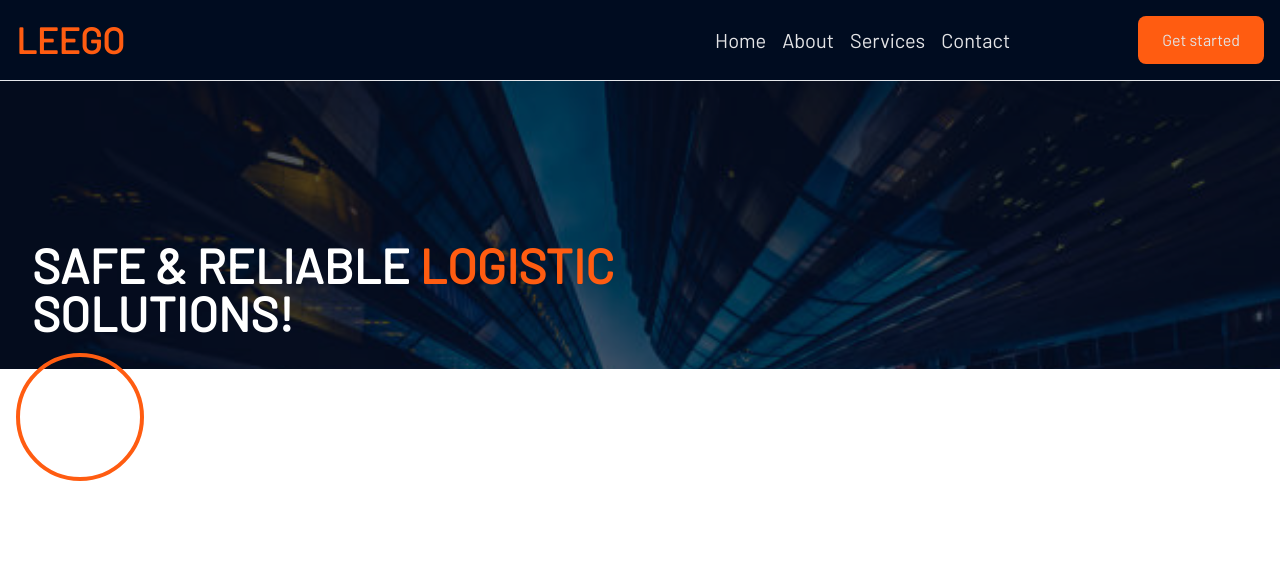
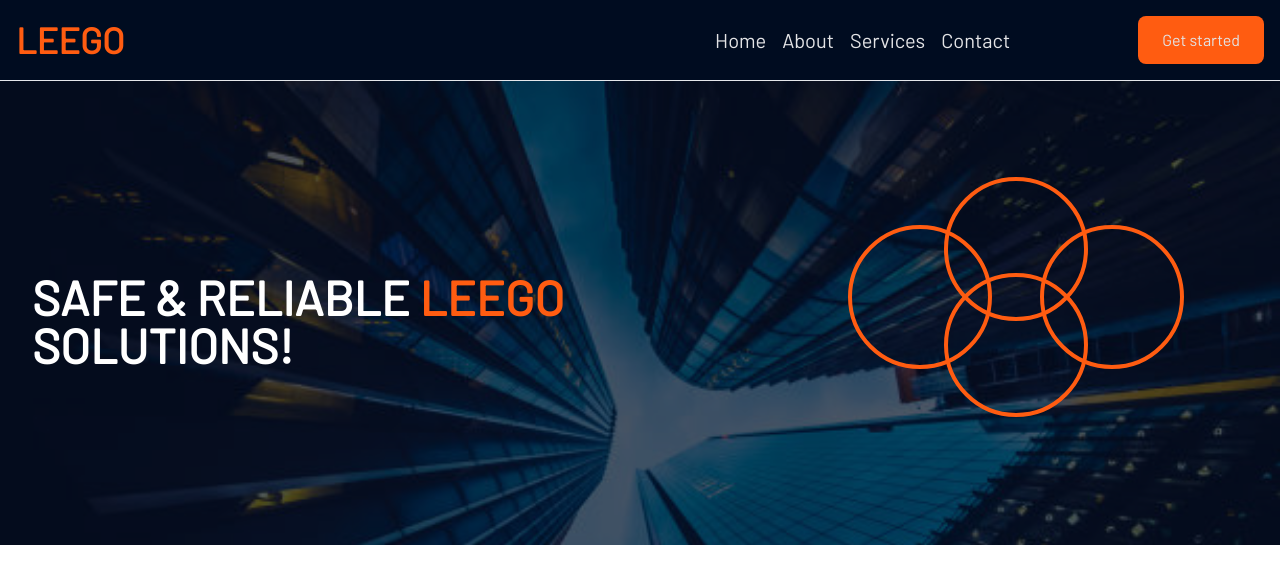
Before and after one commit to TaiwoSoftware/creativity, a Next.js app: page / in a window 1280 px wide. Shown: the top 584 px of the page. Built offline with nearby package versions, Linux system fonts and the light colour scheme.

Commit message:
leego website

```diff
--- a/src/components/BodyItems/CustomHeaderOne.jsx
+++ b/src/components/BodyItems/CustomHeaderOne.jsx
@@ -1,8 +1,8 @@
 export default function CustomHeaderOne() {
   return (
     <>
-      <h1 className="text-white text-5xl font-bold uppercase">
-        Safe & Reliable <span className="text-[#ff5c11] ">Logistic</span> <br />
+      <h1 className="text-white mt-[-2rem] mb-[4rem] text-5xl font-extrabold uppercase ">
+        Safe & Reliable <span className="text-[#ff5c11] ">LEEGO</span> <br />
         Solutions!
       </h1>
     </>
--- a/src/components/BodyItems/MainBody.jsx
+++ b/src/components/BodyItems/MainBody.jsx
@@ -4,13 +4,19 @@ import CustomHeaderOne from "./CustomHeaderOne";
 export default function MainBody() {
   return (
     <>
-      <div className="relative p-4 background">
-        <div className=" bg-[#000c20b0] absolute inset-0"></div>
-        <div className="mt-32 p-4 z-10 relative">
-          <CustomHeaderOne />
+      <div>
+        <div className="relative p-4 background ">
+          <div className=" bg-[#000c20b0] absolute inset-0"></div>
+          <div className="mt-48 mb-20 p-4 z-10 relative">
+            <CustomHeaderOne />
+          </div>
+          <div>
+            <CircleRings ringsStyles="border border-[#ff5c11] h-36 top-24 right-[12rem] w-36 absolute border-4 rounded-full" />
+            <CircleRings ringsStyles="border border-[#ff5c11] h-36 top-[9rem] right-[6rem] w-36 absolute border-4 rounded-full" />
+            <CircleRings ringsStyles="border border-[#ff5c11] h-36 top-48  right-[12rem]  w-36 absolute border-4 rounded-full   " />
+            <CircleRings ringsStyles="border border-[#ff5c11] h-36 top-36 right-[18rem] w-36 absolute border-4 rounded-full  " />
+          </div>
         </div>
-        <CircleRings ringsStyles="border border-[#ff5c11] h-32 w-32 absolute border-4 rounded-full" />
-        <CircleRings />
       </div>
     </>
   );
```
Also changed, not shown: src/app/globals.css (+4 -4 lines), src/components/images-icons/train.jpg (renamed from src/components/images-icons/istockphoto-112156459-612x612.jpg), 1 other file (tests, documents, lock files or other folders).
